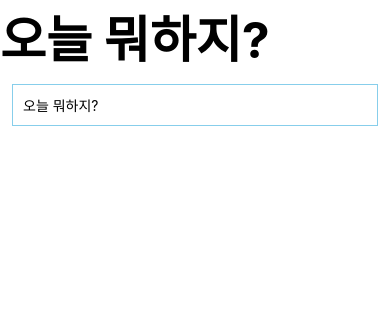
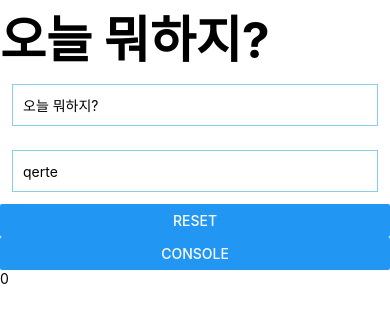
Before and after one commit to rewrite0w0/onulmohaji, a React Native app: screen / in a window 390 px wide. Shown: the top 322 px of the page. Built offline with nearby package versions, Linux system fonts and the light colour scheme.

Commit message:
add asyncStroage // need get value in function

```diff
--- a/App.js
+++ b/App.js
@@ -1,4 +1,4 @@
-import React, { useState, useRef } from 'react';
+import React, { useState, useRef, useEffect } from 'react';
 import {
   Text,
   View,
@@ -6,25 +6,100 @@ import {
   KeyboardAvoidingView,
   FlatList,
   SafeAreaView,
+  ScrollView,
   StyleSheet,
+  StatusBar,
+  Button,
+  RefreshControl,
+  TouchableOpacity,
 } from 'react-native';
+
+import { Title, GetTextTodo } from './src/components/Components';
+
+import styles from './src/styles/styles';
+
+import AsyncStorage from '@react-native-async-storage/async-storage';
+import TodoList from './src/components/TodoLists';
 
 const Item = ({ todo }) => (
   <View style={styles.container2}>
     <Text style={styles.item}>{todo}</Text>
   </View>
 );
+
+const clearDB = async () => {
+  await AsyncStorage.clear();
+};
+
+function useRenderTimes() {
+  const renderRef = React.useRef(0);
+
+  React.useEffect(() => {
+    renderRef.current = renderRef.current + 1;
+  });
+
+  return renderRef.current;
+}
+
 const App = () => {
+  // clearDB();
+  const [todos, setTodos] = useState([]);
+
+  const counter = useRenderTimes();
+
   const [todo, setTodo] = useState([]);
+
   const todoID = useRef(1);
-
   console.log(todo);
 
   const renderItem = ({ item }) => <Item todo={item.todo} />;
 
+  const inputTodos = e => {
+    let text = e.nativeEvent.text;
+    const todos = {
+      id: todoID.current,
+      todo: text,
+    };
+    setTodo(todo.concat(todos));
+    e.currentTarget.clear();
+    todoID.current += 1;
+    AsyncStorage.setItem(
+      `${todoID.current < 10 ? `0${todoID.current}` : `${todoID.current}`}`,
+      text,
+    );
+    akeys();
+  };
+
+  const akeys = async () => {
+    let keys = [];
+    let values;
+    try {
+      keys = await AsyncStorage.getAllKeys();
+      values = await AsyncStorage.multiGet(keys);
+    } catch (e) {
+      console.log(e);
+    }
+    // console.log(`values= ${values}`);
+  };
+
+  const outfutTodos = async () => {
+    // clearDB();
+    let a;
+    try {
+      a = await AsyncStorage.multiGet(await AsyncStorage.getAllKeys());
+
+      aaa = a.map(x => ({ id: x[0], todo: x[1] }));
+      console.log(aaa);
+      // setTodos(todos.concat(aaa));
+    } catch (error) {}
+    console.log('---------');
+    // console.log(todos);
+    console.log('---------');
+  };
+
   return (
-    <View>
-      <Text style={styles.todo}>오늘 뭐하지?</Text>
+    <SafeAreaView>
+      <Title />
       <KeyboardAvoidingView>
         <TextInput
           style={styles.input}
@@ -36,45 +111,56 @@ const App = () => {
               todo: text,
             };
             setTodo(todo.concat(todos));
+            AsyncStorage.setItem(
+              `${
+                todoID.current < 10 ? `0${todoID.current}` : `${todoID.current}`
+              }`,
+              text,
+            );
             e.currentTarget.clear();
             todoID.current += 1;
+
+            const akeys = async () => {
+              let keys = [];
+              let values;
+              try {
+                keys = await AsyncStorage.getAllKeys();
+                values = await AsyncStorage.multiGet(keys);
+              } catch (e) {
+                console.log(e);
+              }
+            };
+
+            akeys();
           }}
         />
       </KeyboardAvoidingView>
+
       <SafeAreaView style={styles.container}>
         <FlatList
-          style={styles.item}
           data={todo}
           renderItem={renderItem}
           keyExtractor={todos => todos.id}
+          nestedScrollEnabled
+          windowSize={4}
         />
       </SafeAreaView>
-    </View>
+
+      <GetTextTodo />
+      <Button onPress={clearDB} title="reset" />
+      <Button onPress={outfutTodos} title="console" />
+
+      {/* <SafeAreaView>
+        <FlatList data={} renderItem={} keyExtractor ={}/>
+      </SafeAreaView> */}
+
+      {/* <SafeAreaView> */}
+      {/* <TodoList /> */}
+      {/* </SafeAreaView> */}
+
+      <Text>{counter}</Text>
+    </SafeAreaView>
   );
 };
 
-const styles = StyleSheet.create({
-  todo: {
-    fontWeight: 'bold',
-    fontSize: 50,
-  },
-  input: {
-    height: 42,
-    margin: 12,
-    borderWidth: 1,
-    padding: 10,
-    borderColor: 'skyblue',
-  },
-  item: {
-    fontSize: 25,
-    color: 'green',
-  },
-  container: {
-    backgroundColor: 'yellow',
-  },
-  container2: {
-    backgroundColor: 'pink',
-  },
-});
-
 export default App;
--- /dev/null
+++ b/src/components/Components.js
@@ -0,0 +1,7 @@
+import Title from './Title';
+import GetTextTodo from './GetTextTodo';
+
+module.exports = {
+  Title,
+  GetTextTodo,
+};
--- /dev/null
+++ b/src/components/Eq.js
@@ -0,0 +1,6 @@
+import React from 'react';
+import { Text } from 'react-native';
+
+export default function Eq() {
+  return <Text>Hello World</Text>;
+}
--- /dev/null
+++ b/src/components/GetTextTodo.js
@@ -0,0 +1,54 @@
+import React, { useState, useRef } from 'react';
+import { KeyboardAvoidingView, TextInput, View, Text } from 'react-native';
+import AsyncStorage from '@react-native-async-storage/async-storage';
+import styles from '../styles/styles';
+
+export default function GetTextTodo() {
+  const [todo, setTodo] = useState([]);
+  const todoID = useRef(1);
+
+  const akeys = async () => {
+    const clearDB = async () => {
+      await AsyncStorage.clear();
+    };
+    // clearDB();
+    let keys = [];
+    let values;
+
+    try {
+      keys = await AsyncStorage.getAllKeys();
+      values = await AsyncStorage.multiGet(keys);
+    } catch (e) {
+      console.log(e);
+    }
+
+    console.log(values);
+  };
+
+  const inputTodos = e => {
+    let text = e.nativeEvent.text;
+    const todos = {
+      id: todoID.current,
+      todo: text,
+    };
+    setTodo(todo.concat(todos));
+    e.currentTarget.clear();
+
+    AsyncStorage.setItem(
+      `${todoID.current < 10 ? `0${todoID.current}` : `${todoID.current}`}`,
+      text,
+    );
+    akeys();
+    todoID.current += 1;
+  };
+
+  return (
+    <KeyboardAvoidingView>
+      <TextInput
+        placeholder="qerte"
+        style={styles.input}
+        onSubmitEditing={inputTodos}
+      />
+    </KeyboardAvoidingView>
+  );
+}
--- /dev/null
+++ b/src/components/Title.js
@@ -0,0 +1,7 @@
+import React from 'react';
+import { Text } from 'react-native';
+import styles from '../styles/styles';
+
+export default function Title() {
+  return <Text style={styles.todo}>오늘 뭐하지?</Text>;
+}
--- /dev/null
+++ b/src/components/TodoLists.js
@@ -0,0 +1,49 @@
+import React from 'react';
+import { FlatList, TouchableOpacity } from 'react-native';
+
+import AsyncStorage from '@react-native-async-storage/async-storage';
+
+const outfutTodos = async () => {
+  let a;
+  try {
+    a = await AsyncStorage.multiGet(await AsyncStorage.getAllKeys());
+
+    aaa = a.map(x => ({ id: x[0], todo: x[1] }));
+    console.log(aaa);
+  } catch (error) {}
+  console.log('---------');
+};
+
+outfutTodos();
+
+// console.log(aaa);
+console.log(outfutTodos());
+
+// const console = () => {
+//   console.log("move")
+// }
+
+// const getAllkey = async () => {
+//   let keys = [];
+//   let values;
+//   try {
+//     keys = await AsyncStorage.getAllKeys();
+//     values = await AsyncStorage.multiGet(keys);
+//   } catch (e) {
+//     console.log(e);
+//   }
+//   // console.log(`values= ${values}`);
+//   console.log(values);
+// };
+
+const Item = ({ todo }) => (
+  <TouchableOpacity style={styles.container2} onPress={console}>
+    <Text style={styles.item}>{todo}</Text>
+  </TouchableOpacity>
+);
+
+export default function TodoList() {
+  const renderItem = ({ item }) => <Item todo={item} />;
+
+  // return <FlatList renderItem={renderItem} data={outfutTodos} />;
+}
--- /dev/null
+++ b/src/styles/styles.js
@@ -0,0 +1,31 @@
+import { StyleSheet } from 'react-native';
+
+const styles = StyleSheet.create({
+  todo: {
+    fontWeight: 'bold',
+    fontSize: 50,
+  },
+  input: {
+    height: 42,
+    margin: 12,
+    borderWidth: 1,
+    padding: 10,
+    borderColor: 'skyblue',
+  },
+  item: {
+    fontSize: 20,
+    color: 'green',
+    // marginVertical: 1,
+    // marginHorizontal: 10,
+    // padding: 20,
+  },
+  container: {
+    backgroundColor: 'yellow',
+    // marginTop: StatusBar.currentHeight || 0,
+  },
+  container2: {
+    backgroundColor: 'pink',
+  },
+});
+
+export default styles;
```
Also changed, not shown: .eslintrc.js.
